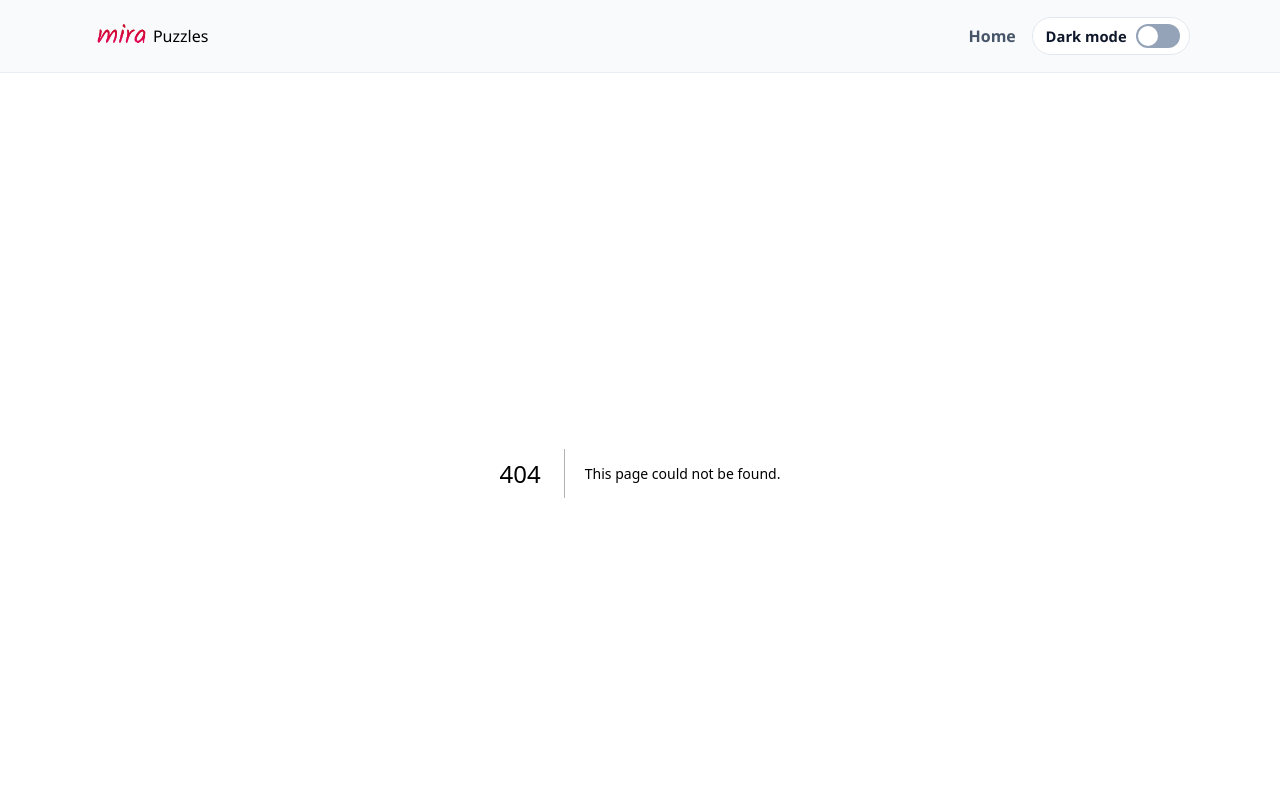
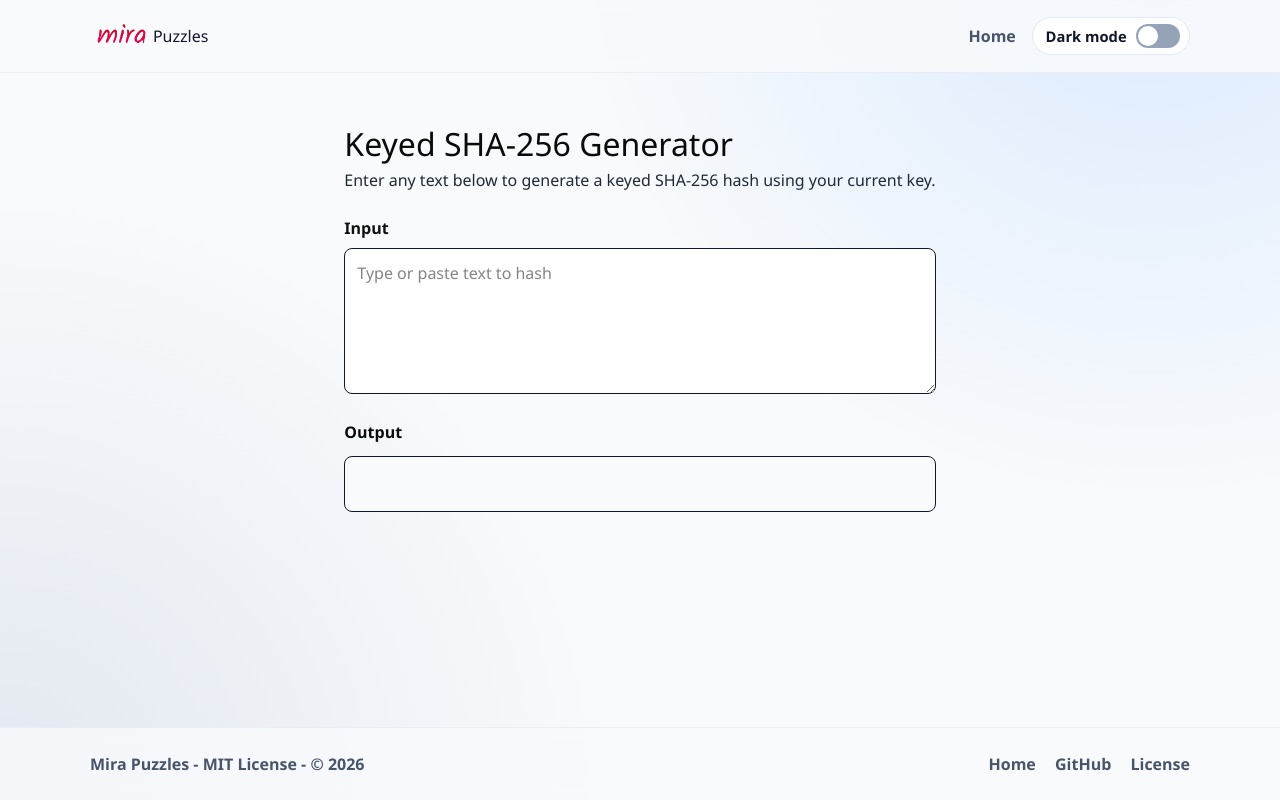
Before and after one commit to Mira-Studios/mira-puzzles, a Next.js app: page /keyed-hash-gen in a window 1280 px wide. Before the commit this address had no page. Shown: the top 800 px of the page. Built offline with nearby package versions, Linux system fonts and the light colour scheme.

Commit message:
keyed hashing so that you can't copy the link from someone else

```diff
--- /dev/null
+++ b/app/keyed-hash-gen/page.tsx
@@ -0,0 +1,99 @@
+"use client";
+
+import { useEffect, useState } from "react";
+import { sha256Keyed } from "../puzzle.ts";
+
+export default function KeyedHashGenPage() {
+  const [input, setInput] = useState("");
+  const [hash, setHash] = useState("");
+  const [busy, setBusy] = useState(false);
+  const [error, setError] = useState<string | null>(null);
+
+  useEffect(() => {
+    let cancelled = false;
+
+    async function run() {
+      if (!input) {
+        setHash("");
+        setError(null);
+        return;
+      }
+
+      try {
+        setBusy(true);
+        const next = await sha256Keyed(input);
+        if (!cancelled) {
+          setHash(next);
+          setError(null);
+        }
+      } catch (e) {
+        if (!cancelled) {
+          setHash("");
+          setError(e instanceof Error ? e.message : "Failed to hash input.");
+        }
+      } finally {
+        if (!cancelled) {
+          setBusy(false);
+        }
+      }
+    }
+
+    run();
+
+    return () => {
+      cancelled = true;
+    };
+  }, [input]);
+
+  return (
+    <main style={{ padding: "48px 20px", maxWidth: "760px", margin: "0 auto", color: "#111" }}>
+      <h1 style={{ fontSize: "32px", marginBottom: "8px", color: "#0b0b0b" }}>
+        Keyed SHA-256 Generator
+      </h1>
+      <p style={{ color: "#1f2937", marginBottom: "24px" }}>
+        Enter any text below to generate a keyed SHA-256 hash using your current key.
+      </p>
+
+      <label htmlFor="keyed-hash-input" style={{ display: "block", fontWeight: 600, marginBottom: "8px" }}>
+        Input
+      </label>
+      <textarea
+        id="keyed-hash-input"
+        value={input}
+        onChange={(event) => setInput(event.target.value)}
+        rows={5}
+        placeholder="Type or paste text to hash"
+        style={{
+          width: "100%",
+          padding: "12px",
+          borderRadius: "8px",
+          border: "1px solid #0f172a",
+          background: "#ffffff",
+          color: "#0b0b0b",
+          fontFamily: "inherit",
+          fontSize: "16px",
+          marginBottom: "20px",
+        }}
+      />
+
+      <div style={{ marginBottom: "12px", fontWeight: 600, color: "#0b0b0b" }}>Output</div>
+      <div
+        style={{
+          minHeight: "56px",
+          padding: "12px",
+          borderRadius: "8px",
+          border: "1px solid #0f172a",
+          background: "#f8fafc",
+          color: "#0b0b0b",
+          fontFamily: "ui-monospace, SFMono-Regular, Menlo, Monaco, Consolas, 'Liberation Mono', 'Courier New', monospace",
+          wordBreak: "break-all",
+        }}
+      >
+        {busy && !hash && !error ? "Hashing..." : null}
+        {!busy && !hash && !error ? "" : null}
+        {hash}
+        {error ? `Error: ${error}` : null}
+      </div>
+    </main>
+  );
+}
--- a/app/lib/hash.ts
+++ b/app/lib/hash.ts
@@ -43,6 +43,20 @@ export async function sha256Hex(data: string | Uint8Array): Promise<string> {
   return sha256HexFallback(bytes);
 }
 
+export function mask(hash: string, mask: number): string {
+  let ret: string = "";
+  for (var i = 0; i < hash.length; i += 2) {
+    const num = parseInt(hash.slice(i, i+2), 16);
+    ret += (num ^ mask).toString(16).padStart(2, "0");
+  }
+  return ret;
+}
+
+export async function keyedSha256Hex(data: string | Uint8Array, key: number) {
+  const hex = await sha256Hex(data);
+  return mask(hex, key);
+}
+
 export async function doubleHash(data: string | Uint8Array): Promise<string> {
   return sha256Hex(await sha256Hex(data));
 }
--- a/app/puzzle.ts
+++ b/app/puzzle.ts
@@ -1,10 +1,48 @@
-import { sha256Hex } from "./lib/hash.ts";
+"use client";
+import { sha256Hex, keyedSha256Hex, mask } from "./lib/hash.ts";
 import { parseParams } from "./lib/query.ts";
 
+let currentKey: number;
+
+function randInt(min: number, max: number) {
+  return Math.floor(Math.random() * (max - min) + min);
+}
+
+function storeKey(val: number) {
+    window.localStorage.setItem("hashKey", String(val));
+}
+
+function getKey() {
+    return Number(window.localStorage.getItem("hashKey"));
+}
+
+function genKey() {
+    const key = randInt(0, 256);
+    storeKey(key);
+    return key;
+}
+
+export function sha256Keyed(data: string | Uint8Array): Promise<string> {
+    if (currentKey === undefined) {
+        currentKey = getKey() || genKey();
+    }
+    return keyedSha256Hex(data, currentKey);
+}
+
+export function keyedHashHash(data: string) {
+    if (currentKey === undefined) {
+        currentKey = getKey() || genKey();
+    }
+    return sha256Hex(mask(data, currentKey));
+}
+
 export async function checkParams(doubleHash: string) {
+    if (currentKey === undefined) {
+        currentKey = getKey() || genKey();
+    }
     const queryParams: string = window.location.href.includes("?") ? window.location.href.split("?")[1] : "";
     const parsedParams: string | { [key: string]: any } = parseParams(queryParams);
     const hashParam: string = (typeof parsedParams == "string") ? parsedParams : parsedParams["key"];
 
-    return (await sha256Hex(hashParam)) === doubleHash;
+    return (await keyedHashHash(hashParam)) === doubleHash;
 }
```
